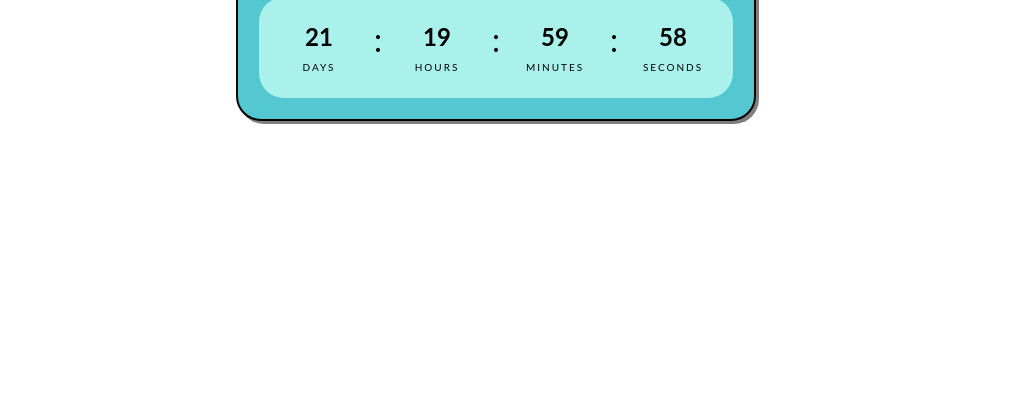
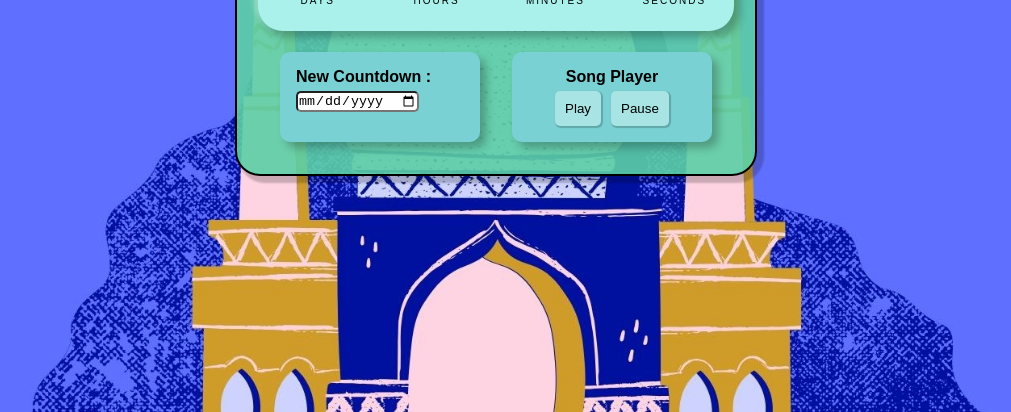
Before and after one commit to IrfanEzani/Countdown, a plain HTML site: page index.html in a window 1280 px wide. Shown: the part 388-800 px from the top of the page, without its empty margins (144-1155 px from the left). Drawn offline with Linux system fonts and the light colour scheme.

Commit message:
song update. new countdown update.

```diff
--- a/app.js
+++ b/app.js
@@ -1,10 +1,26 @@
-var countDownDate = new Date("May 23, 2020 14:50:00").getTime();
+loadEventListeners();
+function loadEventListeners() {
+	document.addEventListener('DOMContentLoaded', function() { calcTime(); });
+};
 
+var timeTo = document.getElementById('time-to').value,
+now = new Date(),
+countDownDate = new Date("May 23, 2020 14:50:00").getTime();
+startTimer = '';
 
-countdown = setInterval(function() {
+//define date, calc date from input
+function calcTime(dates) {
+  if (typeof(dates) == 'undefined') {
+    date = new Date(countDownDate).getTime();
+  } else {
+    date = new Date(dates).getTime();
+  }
+}
+
+function countdown(date) {
 
 var currentDate = new Date().getTime();
-let timeremain = Math.floor((countDownDate - currentDate)/1000);
+let timeremain = Math.floor((date - currentDate)/1000);
 
 var days = Math.floor(timeremain / (60 * 60 * 24));
 var hours = Math.floor((timeremain % ( 60 * 60 * 24)) / (60 * 60));
@@ -22,6 +38,16 @@ if (timeremain < 0) {
   document.getElementById('hr').innerHTML = "O"
   document.getElementById('mn').innerHTML = "N"
   document.getElementById('sc').innerHTML = "E"
+  }
 }
 
-},1000);
+startTimer= setInterval(function () {
+  countdown(date);
+}, 1000)
+
+function playAudio() {
+		document.getElementById('myAudio').play();
+	}
+function pauseAudio() {
+		document.getElementById('myAudio').pause();
+	}
--- a/index.html
+++ b/index.html
@@ -9,7 +9,7 @@
 </head>
 <body>
 
-
+<div class="content">
   <div class="container">
     <h1>Eid Countdown 2020</h1>
     <div class="time-container">
@@ -32,10 +32,30 @@
           <span id="sc" class="number">E</span>
           <span class="text">Seconds</span>
         </div>
+    </div>
+
+        <div class="new-container">
+          <div class="update-container">
+            <h4>New Countdown :</h4>
+            <input type="date" name="time-to" value="time-to" id="time-to" onchange="calcTime(this.value)">
+          </div>
+
+          <div class="song-player">
+            <div class="title"><h4>Song Player</h4></div>
+            <div class="player">
+              <audio class="song" id="myAudio">
+                <source src="eid.mp3" type="audio/mp3">
+              </audio>
+                <button type="button" name="button" onclick="playAudio()">Play</button>
+                <button type="button" name="button" onclick="pauseAudio()">Pause</button>
+            </div>
+          </div>
+        </div>
+
+
 
     </div>
-
-    </div>
+</div>
 
 
 
--- a/style.css
+++ b/style.css
@@ -5,11 +5,20 @@
 }
 
 body {
-  background: white;
   color: black;
-  font-family: 'Lato', sans-serif;
+  font-family: 'Montserrat', sans-serif;
+  background-image: url('cuba.jpg');
+  background-position: bottom;
+  background-repeat: no-repeat;
+  background-clip: border-box;
+  background-size: 100% auto;
   height: 100vh;
+}
+
+
+.content {
   display: flex;
+  height: 100vh;
   justify-content: center;
   align-items: center;
 }
@@ -21,14 +30,15 @@ body {
   align-items: center;
   border : 2px solid black;
   border-radius: 25px;
-  background: rgb(83, 200, 208);
+  background: rgba(91, 207, 166, 0.9);
   padding: 1rem;
-  box-shadow: 3px 3px 0 0 rgba(0, 0, 0, 0.5);
+  box-shadow: 5px 5px 2px 2px rgba(0, 0, 0, 0.2);
 }
 
 .container h1 {
   margin: 1rem;
-  letter-spacing: 2px;
+  font-size: 1.5rem;
+  font-weight: normal;
 }
 
 .container p {
@@ -45,6 +55,9 @@ margin-bottom: 1rem;
   margin: 5px;
   border-radius: 25px;
   background: rgb(169, 241, 234);
+  box-shadow:
+   6px 6px 8px 0 rgba(0, 0, 0, 0.25),
+   -4px -4px 6px 0 rgba(255, 255, 255, 0.3);
 }
 
 .container .time-container p {
@@ -67,10 +80,63 @@ margin-bottom: 1rem;
 
 .container .time-container .time-left span.number {
   font-size: 1.5rem;
-  font-weight: bold;
 }
 .container .time-container .time-left span.text {
   font-size: 10px;
 text-transform: uppercase;
 letter-spacing: 2px;
 }
+
+.new-container  {
+  display: flex;
+  flex-direction: row;
+  justify-content: space-between;
+  align-items:center;
+}
+
+.update-container, .song-player {
+  width: 200px;
+  height: 90px;
+  margin: 1rem;
+  padding: 1rem;
+  background: rgb(121, 209, 212);
+  border-radius: 10px;
+  box-shadow:
+   6px 6px 8px 0 rgba(0, 0, 0, 0.25);
+ }
+
+.update-container h4 {
+  padding-bottom: 5px;
+}
+
+.update-container input {
+  border-radius: 5px;
+}
+
+.song-player h4{
+padding-bottom: 5px;
+text-align: center;
+}
+
+.song-player .player {
+  display: flex;
+  justify-content: center;
+  align-items: center;
+}
+
+.song-player .player button {
+  padding: 10px;
+  margin: 0 5px;
+  border: none;
+  color : black;
+  border-radius: 5px;
+  cursor: pointer;
+  background-color: rgb(168, 228, 228);
+  box-shadow: 1px 1px 1px 1px rgba(0, 0, 0, 0.2);
+}
+
+.song-player .player button:hover {
+  background-color: rgb(34, 129, 115);
+  color : white;
+  transition: 0.5s all ease-in-out;
+}
```
Also changed, not shown: cuba.jpg (added), eid.jpg (added), mosque.png (deleted), 1 other file.
